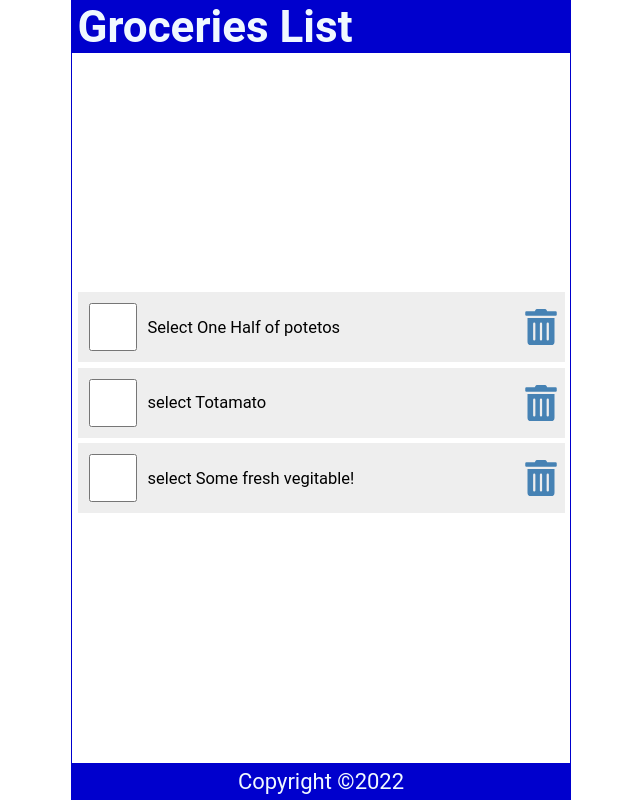
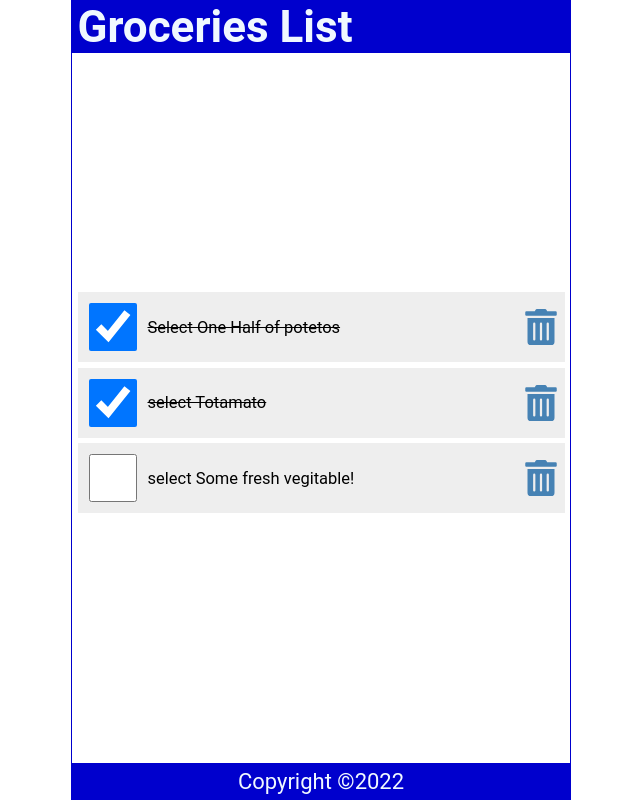
Before and after one commit to MohammadRuhulAmin/react-todo-app, a React (Create React App) app: page / in a window 1280 px wide. Shown: the whole page, without its empty margins (319-959 px from the left). Built offline with nearby package versions, Linux system fonts and the light colour scheme.

Commit message:
simple delete and check mark option

```diff
--- a/src/Content.js
+++ b/src/Content.js
@@ -4,12 +4,12 @@
    const [items,setItems] = useState([
         {
             id:1,
-            checked:false,
+            checked:true,
             item :'Select One Half of potetos'
         },
         {
             id:2,
-            checked:false,
+            checked:true,
             item:'select Totamato'
         },{
             id:3,
@@ -18,19 +18,37 @@
         }
        ]
    )
+   const handleDelete = (id)=>{
+        const listItems = items.filter((item)=>item.id !== id)
+        setItems(listItems)
+        localStorage.setItems('shoppinglist',JSON.stringify(listItems))
+
+    }
+   const handleCheck = (id)=>{
+      const listItems = items.map((item)=>item.id === id?{
+          ...item,checked:!item.checked}:item)
+          setItems(listItems)
+          localStorage.setItems('shoppinglist',JSON.stringify(listItems))
+   }
 //    npm i react-icon
   return (
     <main>
-        <ul>
+        {(items.length)?(
+            <ul>
             {
                 items.map((item)=>(
                     <li className='item' key={item.id}>
                         <input
                             type="checkbox"
+                            onChange={()=>handleCheck(item.id)}
                             checked={item.checked}
                         />
-                        <label>{item.item}</label>
+                        <label
+                         style={(item.checked)?{textDecoration:'line-through'}:null}
+                        onDoubleClick={()=> handleCheck(item.id)}
+                        >{item.item}</label>
                        <FaTrashAlt
+                            onClick={()=>handleDelete(item.id)}
                             role="button"
                             tabIndex="0"
                         />
@@ -38,6 +56,11 @@
                 ))
             }
         </ul>
+        ):(
+            <label style={{marginTop:'2rem'}}>No Items Left to Buy for now</label>
+        )
+    }
+
     </main>
   )
 }
```
Also changed, not shown: 1 other file (tests, documents, lock files or other folders).
